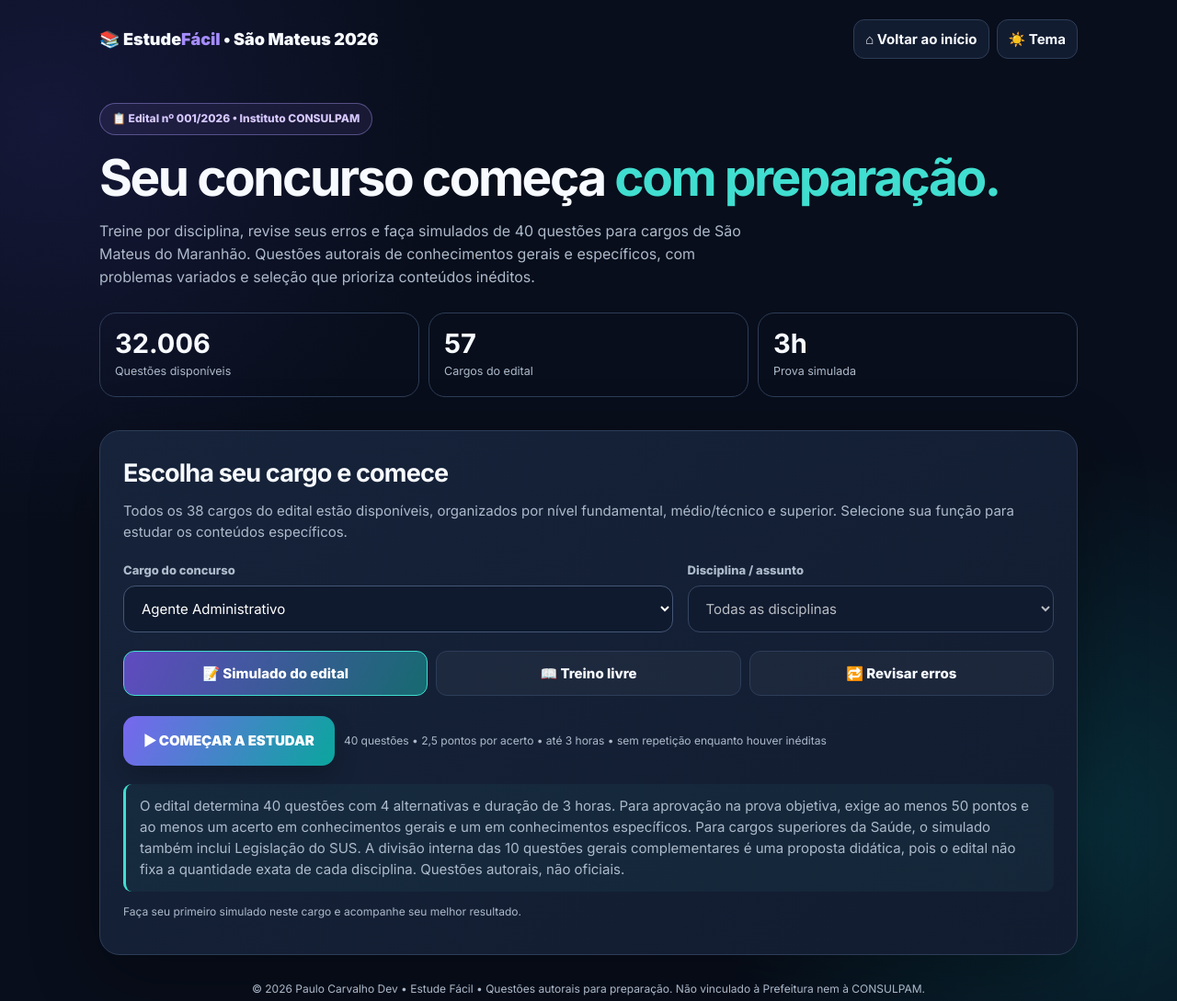
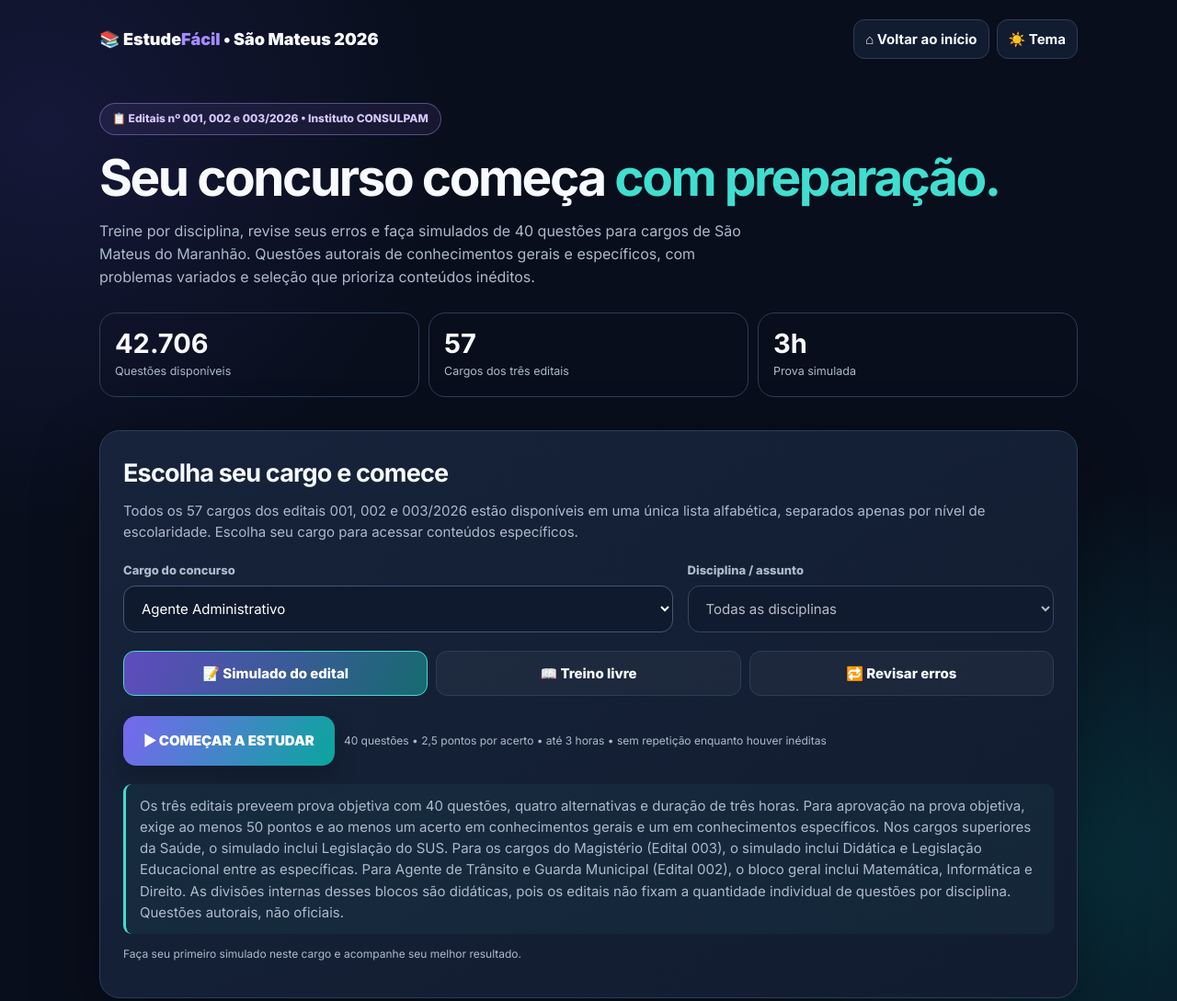
Before and after one commit to PauloVenicio/Quest-es-para-Estudo, a plain HTML site: page sao-mateus-2026.html in a window 1280 px wide. Shown: the top 1089 px of the page at 92% size. Drawn offline with Linux system fonts and the light colour scheme.

Commit message:
Exibe 57 cargos dos três editais e carrega questões de trânsito, guarda e magistério

```diff
--- a/sao-mateus-2026.html
+++ b/sao-mateus-2026.html
@@ -46,14 +46,14 @@ body.light .pill{color:#49319f;background:#e7dfff}body.light .metric{background:
 <body>
 <div class="shell">
 <header class="top"><a class="brand" href="index.html">📚 Estude<span>Fácil</span> • São Mateus 2026</a><div class="toplinks"><a class="smallbtn" href="index.html">⌂ Voltar ao início</a><button id="themeBtn" type="button" class="smallbtn">☀️ Tema</button></div></header>
-<section class="hero" id="welcome"><div class="pill">📋 Edital nº 001/2026 • Instituto CONSULPAM</div><h1>Seu concurso começa <span>com preparação.</span></h1><p>Treine por disciplina, revise seus erros e faça simulados de 40 questões para cargos de São Mateus do Maranhão. Questões autorais de conhecimentos gerais e específicos, com problemas variados e seleção que prioriza conteúdos inéditos.</p>
-<div class="metrics"><div class="metric"><strong id="totalCount">—</strong><small>Questões disponíveis</small></div><div class="metric"><strong id="cargoCount">38</strong><small>Cargos do edital</small></div><div class="metric"><strong>3h</strong><small>Prova simulada</small></div></div></section>
-<section class="panel" id="setupPanel"><h2>Escolha seu cargo e comece</h2><p class="hint">Todos os 38 cargos do edital estão disponíveis, organizados por nível fundamental, médio/técnico e superior. Selecione sua função para estudar os conteúdos específicos.</p>
+<section class="hero" id="welcome"><div class="pill">📋 Editais nº 001, 002 e 003/2026 • Instituto CONSULPAM</div><h1>Seu concurso começa <span>com preparação.</span></h1><p>Treine por disciplina, revise seus erros e faça simulados de 40 questões para cargos de São Mateus do Maranhão. Questões autorais de conhecimentos gerais e específicos, com problemas variados e seleção que prioriza conteúdos inéditos.</p>
+<div class="metrics"><div class="metric"><strong id="totalCount">—</strong><small>Questões disponíveis</small></div><div class="metric"><strong id="cargoCount">57</strong><small>Cargos dos três editais</small></div><div class="metric"><strong>3h</strong><small>Prova simulada</small></div></div></section>
+<section class="panel" id="setupPanel"><h2>Escolha seu cargo e comece</h2><p class="hint">Todos os 57 cargos dos editais 001, 002 e 003/2026 estão disponíveis em uma única lista alfabética, separados apenas por nível de escolaridade. Escolha seu cargo para acessar conteúdos específicos.</p>
 <div class="formgrid"><div><label for="cargo">Cargo do concurso</label><select id="cargo"></select></div><div><label for="disciplina">Disciplina / assunto</label><select id="disciplina"></select></div></div>
 <div class="modes" role="group" aria-label="Modalidade de estudo"><button class="mode" data-mode="simulado" aria-pressed="true">📝 Simulado do edital</button><button class="mode" data-mode="treino" aria-pressed="false">📖 Treino livre</button><button class="mode" data-mode="erros" aria-pressed="false">🔁 Revisar erros</button></div>
 <div id="quantityRow" class="formgrid" style="margin-top:16px;display:none"><div><label for="quantidade">Quantidade de questões no treino</label><select id="quantidade"><option value="10">10 questões</option><option value="20">20 questões</option><option value="40" selected>40 questões</option><option value="80">80 questões</option><option value="100">100 questões</option><option value="200">200 questões</option></select></div></div>
 <div class="actions"><button id="startBtn" class="primary">▶ COMEÇAR A ESTUDAR</button><span class="note" id="availableCount"></span></div>
-<div class="notice">O edital determina 40 questões com 4 alternativas e duração de 3 horas. Para aprovação na prova objetiva, exige ao menos 50 pontos e ao menos um acerto em conhecimentos gerais e um em conhecimentos específicos. Para cargos superiores da Saúde, o simulado também inclui Legislação do SUS. A divisão interna das 10 questões gerais complementares é uma proposta didática, pois o edital não fixa a quantidade exata de cada disciplina. Questões autorais, não oficiais.</div>
+<div class="notice">Os três editais preveem prova objetiva com 40 questões, quatro alternativas e duração de três horas. Para aprovação na prova objetiva, exige ao menos 50 pontos e ao menos um acerto em conhecimentos gerais e um em conhecimentos específicos. Nos cargos superiores da Saúde, o simulado inclui Legislação do SUS. Para os cargos do Magistério (Edital 003), o simulado inclui Didática e Legislação Educacional entre as específicas. Para Agente de Trânsito e Guarda Municipal (Edital 002), o bloco geral inclui Matemática, Informática e Direito. As divisões internas desses blocos são didáticas, pois os editais não fixam a quantidade individual de questões por disciplina. Questões autorais, não oficiais.</div>
 <p class="note" id="recordText" style="margin-top:13px"></p></section>
 <section class="panel" id="quizPanel" aria-live="polite"><div class="quizhead"><div class="quizbadges"><span class="badge" id="modeBadge">SIMULADO</span><span class="badge" id="sectionBadge">Disciplina</span><span class="badge" id="stepBadge">1/40</span></div><span class="badge timer" id="timerBadge">⏱ 03:00:00</span></div>
 <div class="bar" role="progressbar" aria-label="Progresso do simulado" aria-valuemin="0" aria-valuemax="100" aria-valuenow="0" id="progress"><div id="progressFill"></div></div>
@@ -71,6 +71,9 @@ body.light .pill{color:#49319f;background:#e7dfff}body.light .metric{background:
 <script defer src="sao-mateus-2026-superior-saude.js"></script>
 <script defer src="sao-mateus-2026-superior-demais.js"></script>
 <script defer src="sao-mateus-2026-topicos-mais.js"></script>
+<script defer src="sao-mateus-2026-edital-002.js"></script>
+<script defer src="sao-mateus-2026-edital-003-a.js"></script>
+<script defer src="sao-mateus-2026-edital-003-b.js"></script>
 <script defer src="sao-mateus-2026-calculos.js"></script>
 <script defer src="sao-mateus-2026-associacoes.js"></script>
 <script defer src="sao-mateus-2026-portugues.js"></script>
```
